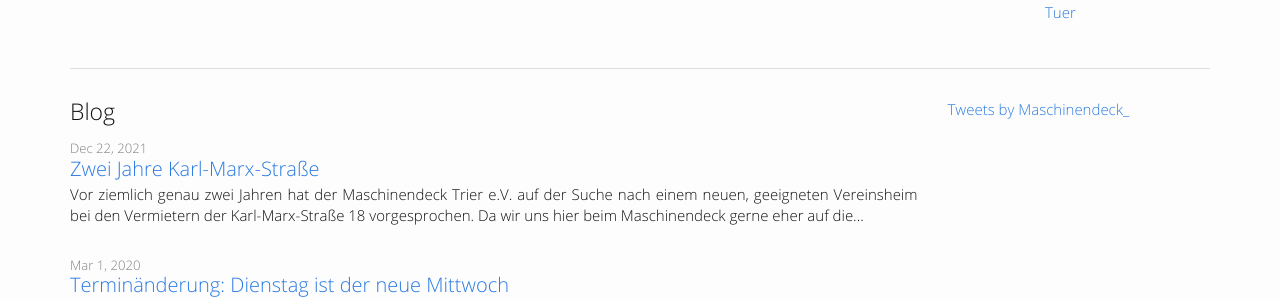
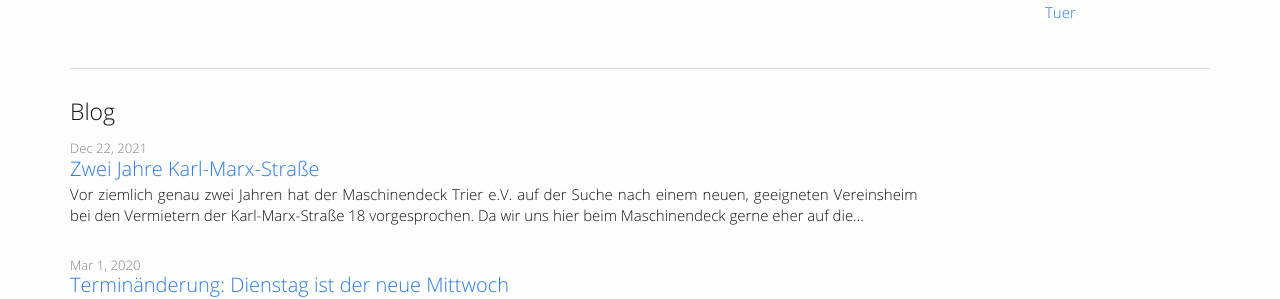
Before and after one commit to maschinendeck/maschinendeck.github.io, a Jekyll site: the page built from index.html, in a window 1280 px wide and 900 px high, scrolled down 645 px. Shown: the part 161-460 px from the top of the window. Built offline with Jekyll 4.4.1, drawn with Linux system fonts in a browser that asks for light colours; comment, search, counter and statistics services are not loaded.

Commit message:
removed twitter embed

```diff
--- a/index.html
+++ b/index.html
@@ -106,7 +106,6 @@ ref: home
 
     </div>
     <div class="col-md-3">
-      <a class="twitter-timeline" data-height="1200" data-dnt="true" data-theme="light" href="https://twitter.com/Maschinendeck_">Tweets by Maschinendeck_</a> <script async src="//platform.twitter.com/widgets.js" charset="utf-8"></script>
 
     </div>
   </div>
--- a/index_en.html
+++ b/index_en.html
@@ -98,8 +98,6 @@ With the Maschinendeck e.V., we have set ourselves the goal of creating a place
 
     </div>
     <div class="col-md-3">
-      <a class="twitter-timeline" data-height="1200" data-dnt="true" data-theme="light" href="https://twitter.com/Maschinendeck_">Tweets by Maschinendeck_</a> <script async src="//platform.twitter.com/widgets.js" charset="utf-8"></script>
-
     </div>
   </div>
 </div>
```
